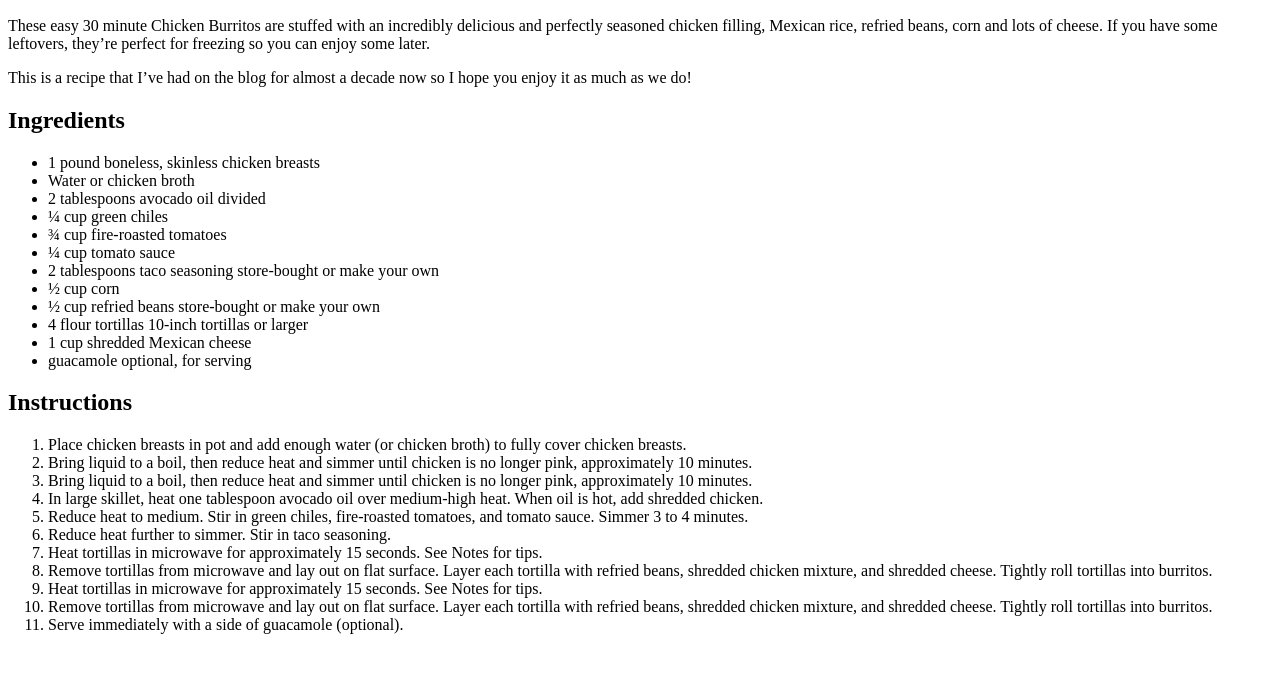
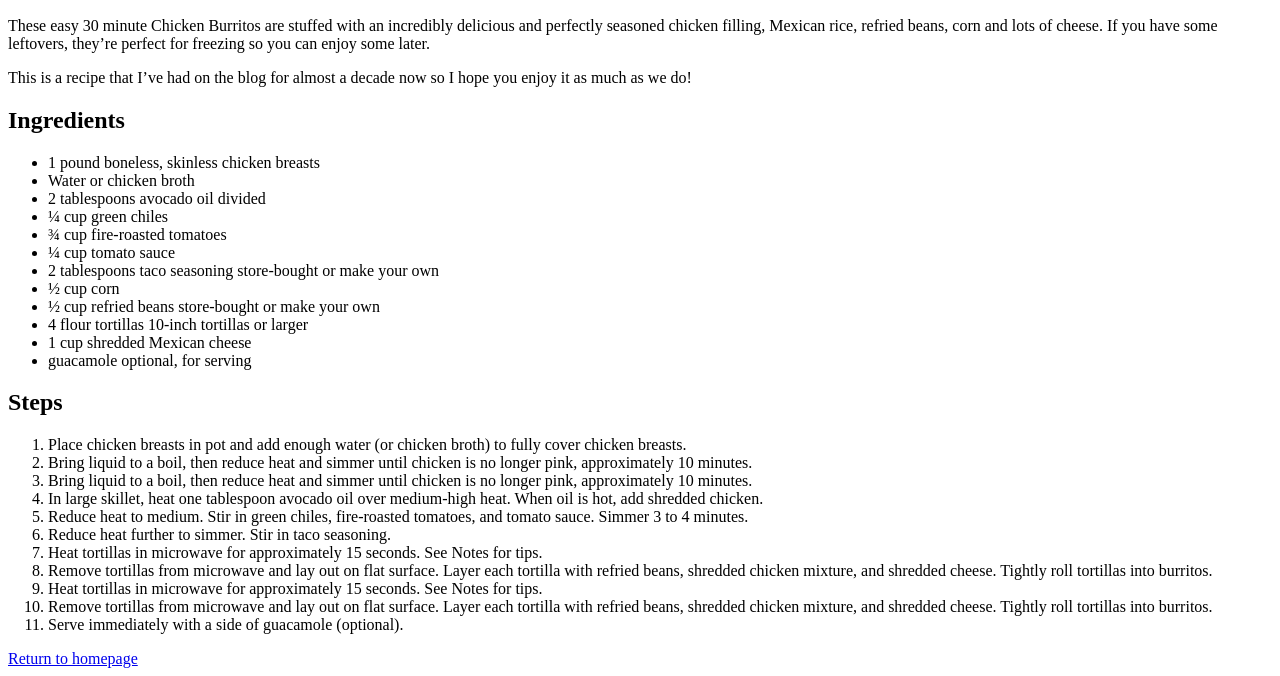
Before and after one commit to nvercher/odin-recipes, a plain HTML site: page recipes/Chicken-burrito.html in a window 1280 px wide. Shown: the part 359-1035 px from the top of the page. Before the commit the page ends 1009 px from the top, so only its background shows below. Drawn offline with Linux system fonts and the light colour scheme.

Commit message:
Add Homepage link to all recipes

```diff
--- a/recipes/Chicken-burrito.html
+++ b/recipes/Chicken-burrito.html
@@ -37,7 +37,7 @@
         <li>guacamole optional, for serving</li>
     </ul>
     <h2>
-        Instructions
+        Steps
     </h2>
     <ol>
         <li>Place chicken breasts in pot and add enough water (or chicken broth) to fully cover chicken breasts.</li>
@@ -52,5 +52,6 @@
         <li>Remove tortillas from microwave and lay out on flat surface. Layer each tortilla with refried beans, shredded chicken mixture, and shredded cheese. Tightly roll tortillas into burritos.</li>
         <li>Serve immediately with a side of guacamole (optional).</li>
     </ol>
+    <a href="../index.html">Return to homepage</a>
 </body>
 </html>
```
Also changed, not shown: recipes/Easy-carbonara.html (+1 -0 lines), recipes/Simple cheese omelette.html (+1 -0 lines).
